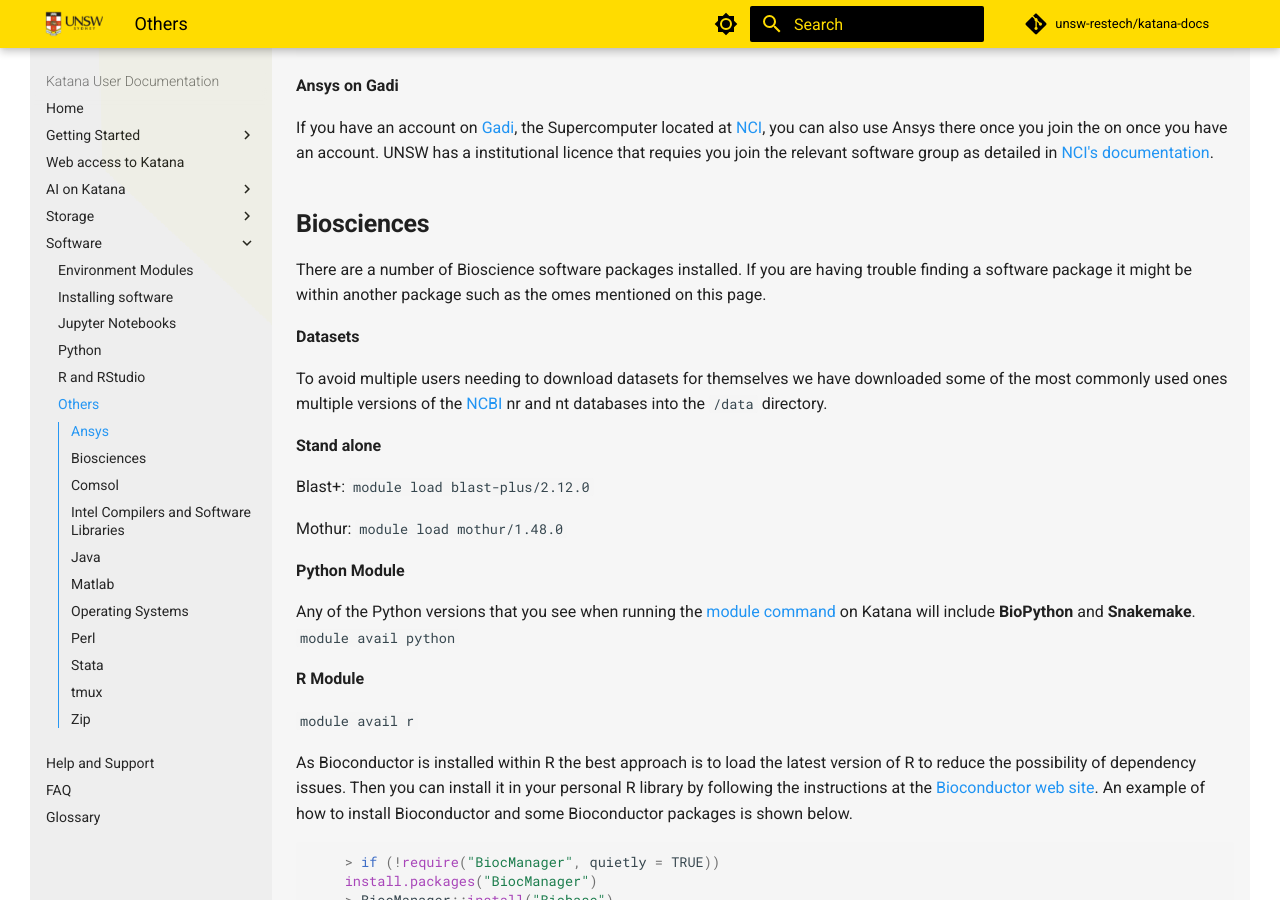
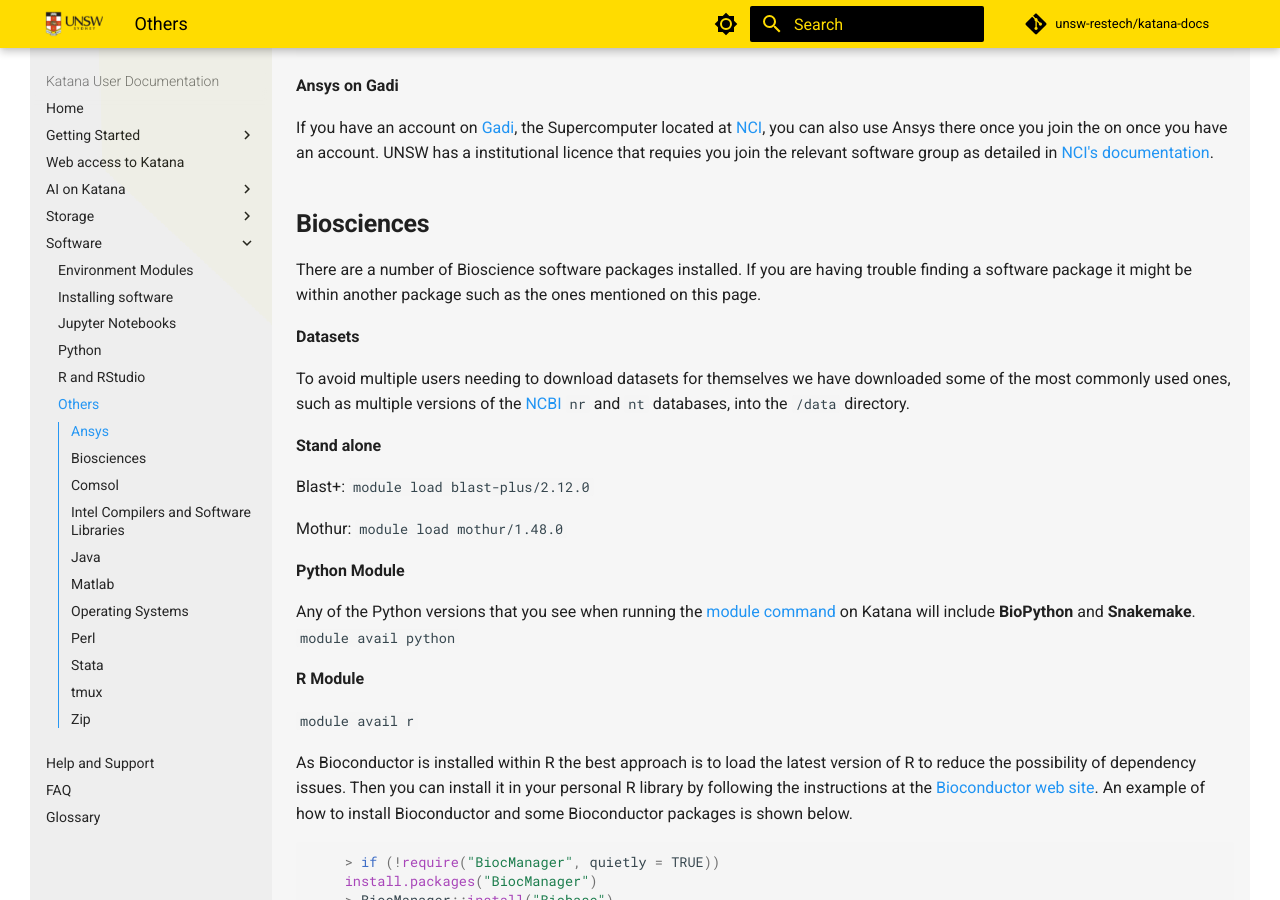
Before and after one commit to unsw-restech/unsw-restech.github.io, an MkDocs documentation site: the page built from docs/software/others.md, in a window 1280 px wide and 900 px high, scrolled down 1142 px. Built offline with MkDocs 1.6.1 and Material for MkDocs 9.7.7, drawn with Linux system fonts in a browser that asks for light colours; comment, search, counter and statistics services are not loaded.

Commit message:
fix readability

```diff
--- a/docs/software/others.md
+++ b/docs/software/others.md
@@ -56,13 +56,12 @@
 
 ## Biosciences
 
-There are a number of Bioscience software packages installed. If you are having trouble finding a software package it might be within another package such as the omes mentioned on this
+There are a number of Bioscience software packages installed. If you are having trouble finding a software package it might be within another package such as the ones mentioned on this
 page.
 
 **Datasets**
 
-To avoid multiple users needing to download datasets for themselves we have downloaded some of the most commonly used ones multiple versions
-of the [NCBI](https://www.ncbi.nlm.nih.gov/) nr and nt databases into the `#!bash /data` directory.
+To avoid multiple users needing to download datasets for themselves we have downloaded some of the most commonly used ones, such as multiple versions of the [NCBI](https://www.ncbi.nlm.nih.gov/) `nr` and `nt` databases, into the `#!bash /data` directory.
 
 **Stand alone**
 
```
